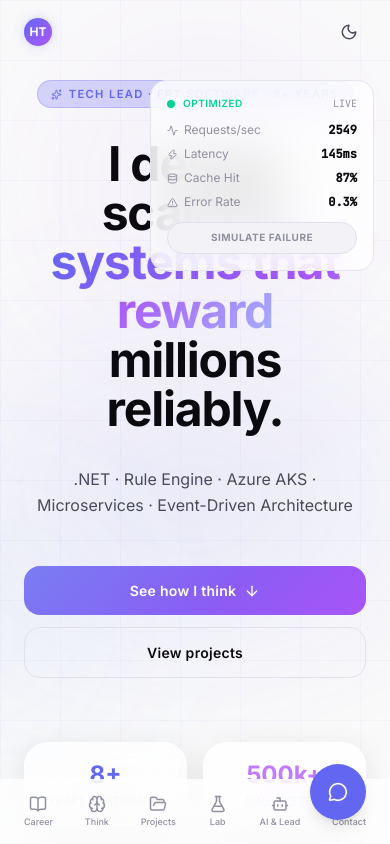
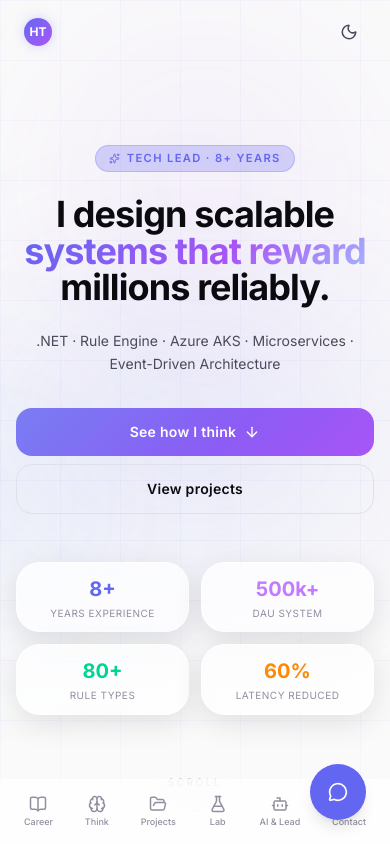
Before and after one commit to huyentran1306/portfolio-nth, a React (Vite) app: page / in a window 390 px wide. Shown: the top 844 px of the page. Built offline with nearby package versions, Linux system fonts and the light colour scheme.

Commit message:
fix: improve mobile UI responsiveness - hide metrics panel, adjust font sizes and spacing

```diff
--- a/src/components/MetricsPanel.tsx
+++ b/src/components/MetricsPanel.tsx
@@ -46,7 +46,7 @@ export function MetricsPanel() {
       animate={{ opacity: 1, x: 0 }}
       transition={{ delay: 1, duration: 0.5 }}
       className={cn(
-        'fixed top-20 right-4 z-40 w-56 rounded-2xl border p-4 space-y-3 text-xs backdrop-blur-xl',
+        'fixed top-20 right-4 z-40 w-56 rounded-2xl border p-4 space-y-3 text-xs backdrop-blur-xl hidden sm:block',
         failureMode
           ? 'bg-red-950/80 border-red-500/40'
           : 'bg-[var(--card)]/80 border-[var(--card-border)]'
--- a/src/sections/Hero.tsx
+++ b/src/sections/Hero.tsx
@@ -21,7 +21,7 @@ const item: Variants = {
 export function Hero() {
   return (
     <>
-      <section className="min-h-[100svh] flex flex-col items-center justify-center px-6 pt-20 pb-12 relative overflow-hidden">
+      <section className="min-h-[100svh] flex flex-col items-center justify-center px-4 sm:px-6 pt-16 sm:pt-20 pb-12 relative overflow-hidden">
 
         {/* ── Background layers ────────────────────────── */}
         {/* Grid */}
@@ -60,17 +60,18 @@ export function Hero() {
           className="relative z-10 max-w-4xl mx-auto text-center w-full"
         >
           {/* Pill badge */}
-          <motion.div variants={item} className="flex justify-center mb-8">
-            <span className="section-pill gap-1.5">
+          <motion.div variants={item} className="flex justify-center mb-6 sm:mb-8">
+            <span className="section-pill gap-1.5 text-xs sm:text-sm">
               <Sparkles size={11} />
-              Tech Lead · FPT Software · 8+ Years
+              <span className="hidden sm:inline">Tech Lead · FPT Software · 8+ Years</span>
+              <span className="sm:hidden">Tech Lead · 8+ Years</span>
             </span>
           </motion.div>
 
           {/* Headline */}
           <motion.h1
             variants={item}
-            className="text-5xl sm:text-6xl md:text-7xl lg:text-8xl font-bold tracking-tight leading-[1.02] mb-8"
+            className="text-4xl sm:text-5xl md:text-6xl lg:text-7xl xl:text-8xl font-bold tracking-tight leading-[1.02] mb-6 sm:mb-8"
           >
             <span className="text-[var(--fg)]">I design scalable</span>
             <br />
@@ -82,7 +83,7 @@ export function Hero() {
           {/* Sub */}
           <motion.p
             variants={item}
-            className="text-base sm:text-lg md:text-xl text-[var(--fg-secondary)] mb-12 max-w-2xl mx-auto leading-relaxed"
+            className="text-sm sm:text-base md:text-lg text-[var(--fg-secondary)] mb-8 sm:mb-12 max-w-2xl mx-auto leading-relaxed"
           >
             .NET · Rule Engine · Azure AKS · Microservices · Event-Driven Architecture
           </motion.p>
@@ -90,13 +91,13 @@ export function Hero() {
           {/* CTAs */}
           <motion.div
             variants={item}
-            className="flex flex-col sm:flex-row gap-3 sm:gap-4 justify-center items-center mb-16 sm:mb-20"
+            className="flex flex-col sm:flex-row gap-2 sm:gap-4 justify-center items-center mb-12 sm:mb-16 lg:mb-20"
           >
-            <a href="#think" className="btn-primary w-full sm:w-auto justify-center">
+            <a href="#think" className="btn-primary w-full sm:w-auto justify-center text-sm sm:text-base">
               See how I think
               <ArrowDown size={16} />
             </a>
-            <a href="#projects" className="btn-secondary w-full sm:w-auto justify-center">
+            <a href="#projects" className="btn-secondary w-full sm:w-auto justify-center text-sm sm:text-base">
               View projects
             </a>
           </motion.div>
@@ -104,19 +105,19 @@ export function Hero() {
           {/* Stats */}
           <motion.div
             variants={item}
-            className="grid grid-cols-2 md:grid-cols-4 gap-4 md:gap-8 max-w-2xl mx-auto"
+            className="grid grid-cols-2 md:grid-cols-4 gap-3 sm:gap-4 md:gap-8 max-w-2xl mx-auto"
           >
             {STATS.map((stat) => (
               <motion.div
                 key={stat.label}
                 whileHover={{ y: -4, scale: 1.04 }}
                 transition={{ type: 'spring', stiffness: 300, damping: 20 }}
-                className="glass-card p-4 md:p-5 text-center cursor-default"
+                className="glass-card p-3 sm:p-4 md:p-5 text-center cursor-default"
               >
-                <div className={`text-2xl md:text-3xl font-bold mb-1 ${stat.color}`}>
+                <div className={`text-xl sm:text-2xl md:text-3xl font-bold mb-1 ${stat.color}`}>
                   {stat.value}
                 </div>
-                <div className="text-[11px] text-[var(--fg-tertiary)] uppercase tracking-wider leading-tight">
+                <div className="text-[10px] sm:text-[11px] text-[var(--fg-tertiary)] uppercase tracking-wider leading-tight">
                   {stat.label}
                 </div>
               </motion.div>
```
